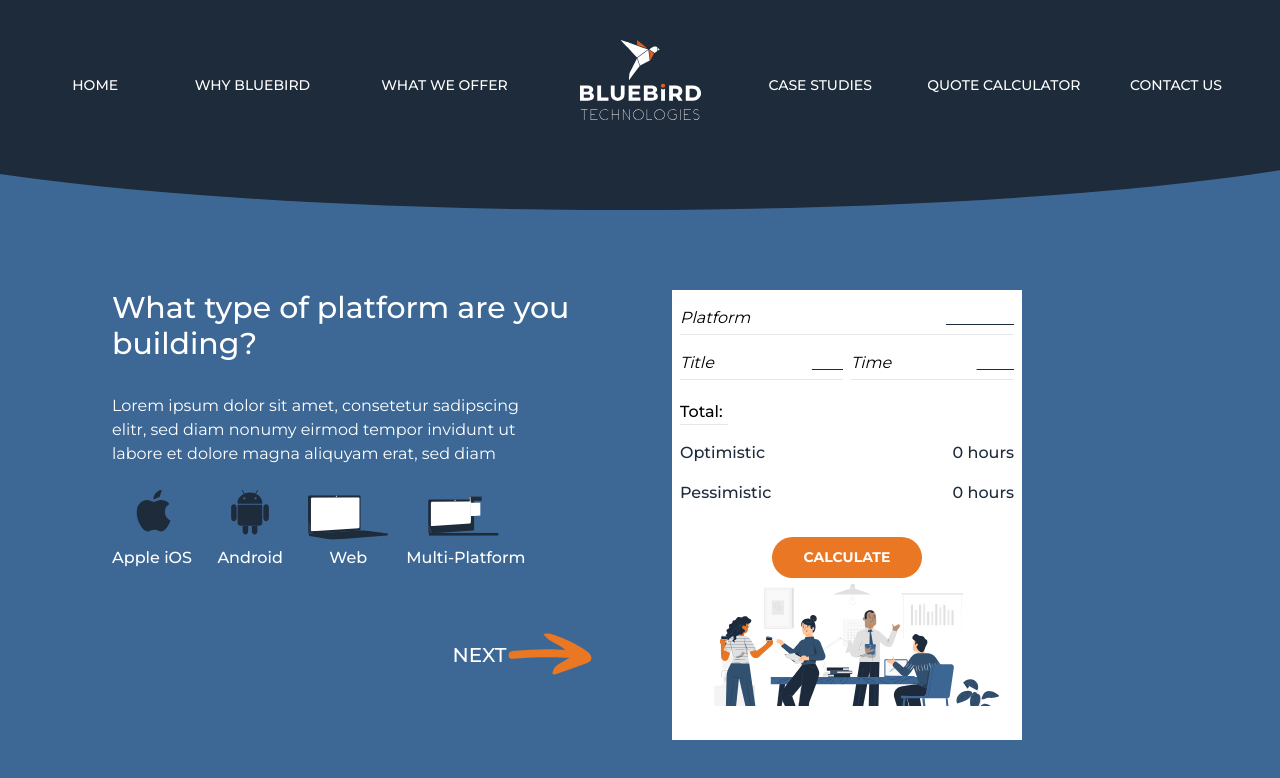
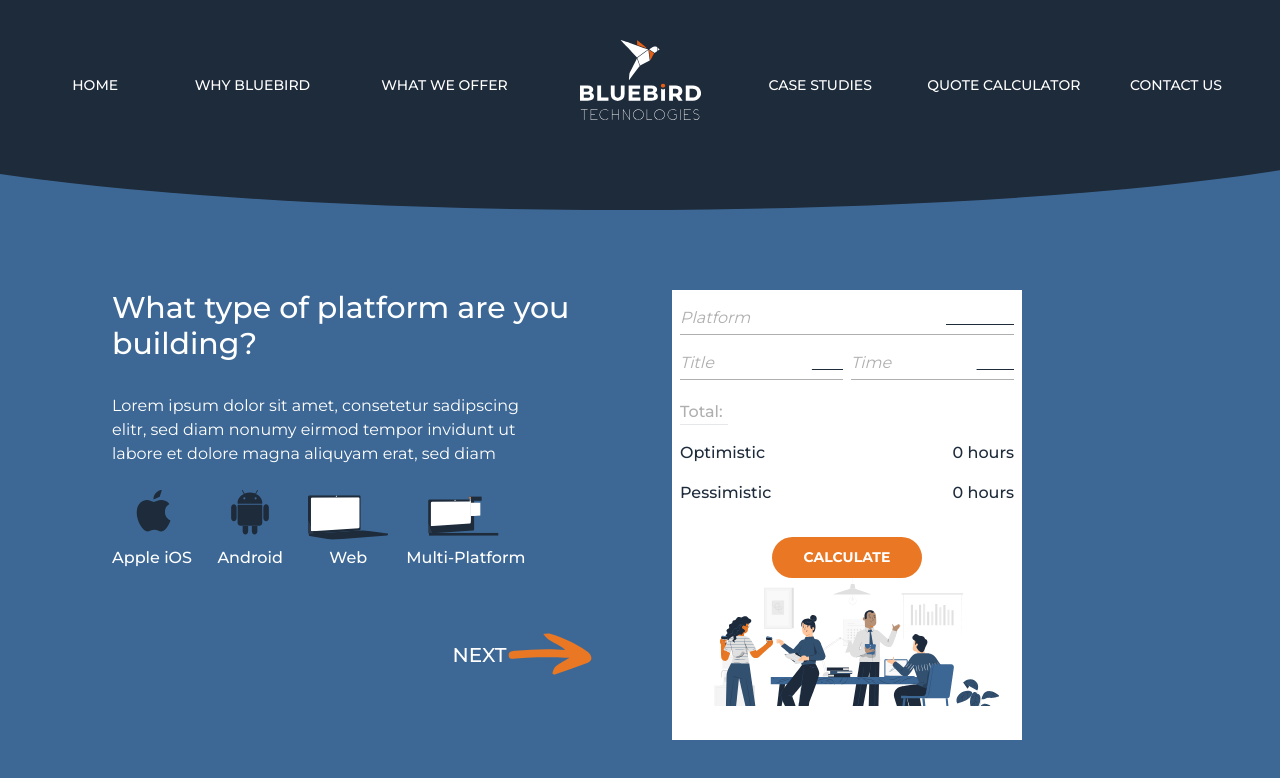
Before and after one commit to bluebird-technologies/bluebird_tech_OLD, a Next.js app: page /calculator/quoteWizard in a window 1280 px wide. Shown: the top 778 px of the page. Built offline with nearby package versions, Linux system fonts and the light colour scheme.

Commit message:
Replace grey colour lost in merge conflict

```diff
--- a/components/QuoteCalculator.tsx
+++ b/components/QuoteCalculator.tsx
@@ -6,7 +6,6 @@ import { CalculatorContextType, CalculatorContext } from '../contexts/calculator
 import Icon from '@mdi/react';
 import { mdiCheck } from '@mdi/js';
 
-
 function QuoteCalculator() {
   const { platform, optimisticHours, pessimisticHours, resources } =
     useContext<CalculatorContextType>(CalculatorContext);
@@ -14,8 +13,8 @@ function QuoteCalculator() {
   return (
     <div className="bg-white h-[450px]  py-4 px-2 w-[350px]">
       <div className="h-[400px] overflow-y-auto overflow-x-hidden ">
-        <div className="flex flex-1 flex-row border justify-between pb-1  border-t-0 border-x-0 border-b-gray">
-          <label className="text-gray italic">Platform</label>
+        <div className="flex flex-1 flex-row border justify-between pb-1  border-t-0 border-x-0 border-b-lightGrey">
+          <label className="text-lightGrey italic">Platform</label>
           <input
             type="text"
             placeholder="platform"
@@ -25,16 +24,16 @@ function QuoteCalculator() {
           />
         </div>
         <div className=" pb-1 w-full mt-4 flex flex-row justify-between ">
-          <div className="flex flex-1 flex-row border justify-between pb-1  border-t-0 border-x-0 border-b-gray">
-            <label className="text-gray italic">Title</label>
+          <div className="flex flex-1 flex-row border justify-between pb-1  border-t-0 border-x-0 border-b-lightGrey">
+            <label className="text-lightGrey italic">Title</label>
             <input
               type="text"
               placeholder="title"
               className="outline-none text-right w-3/5 placeholder-transparent text-primary underline"
             />
           </div>
-          <div className="flex flex-1 flex-row  border justify-between pb-1  border-t-0 border-x-0 ml-2 border-b-gray">
-            <label className="text-gray italic">Time</label>
+          <div className="flex flex-1 flex-row  border justify-between pb-1  border-t-0 border-x-0 ml-2 border-b-lightGrey">
+            <label className="text-lightGrey italic">Time</label>
             <input
               type="text"
               placeholder="time"
@@ -42,7 +41,7 @@ function QuoteCalculator() {
             />
           </div>
         </div>
-        <h2 className="text-gray text-base font-medium mt-4 border-b w-12 ">Total:</h2>
+        <h2 className="text-lightGrey text-base font-medium mt-4 border-b w-12 ">Total:</h2>
         <div>
           <div className="flex flex-row justify-between mt-4">
             <p className="text-primary text-base">Optimistic</p>
```
